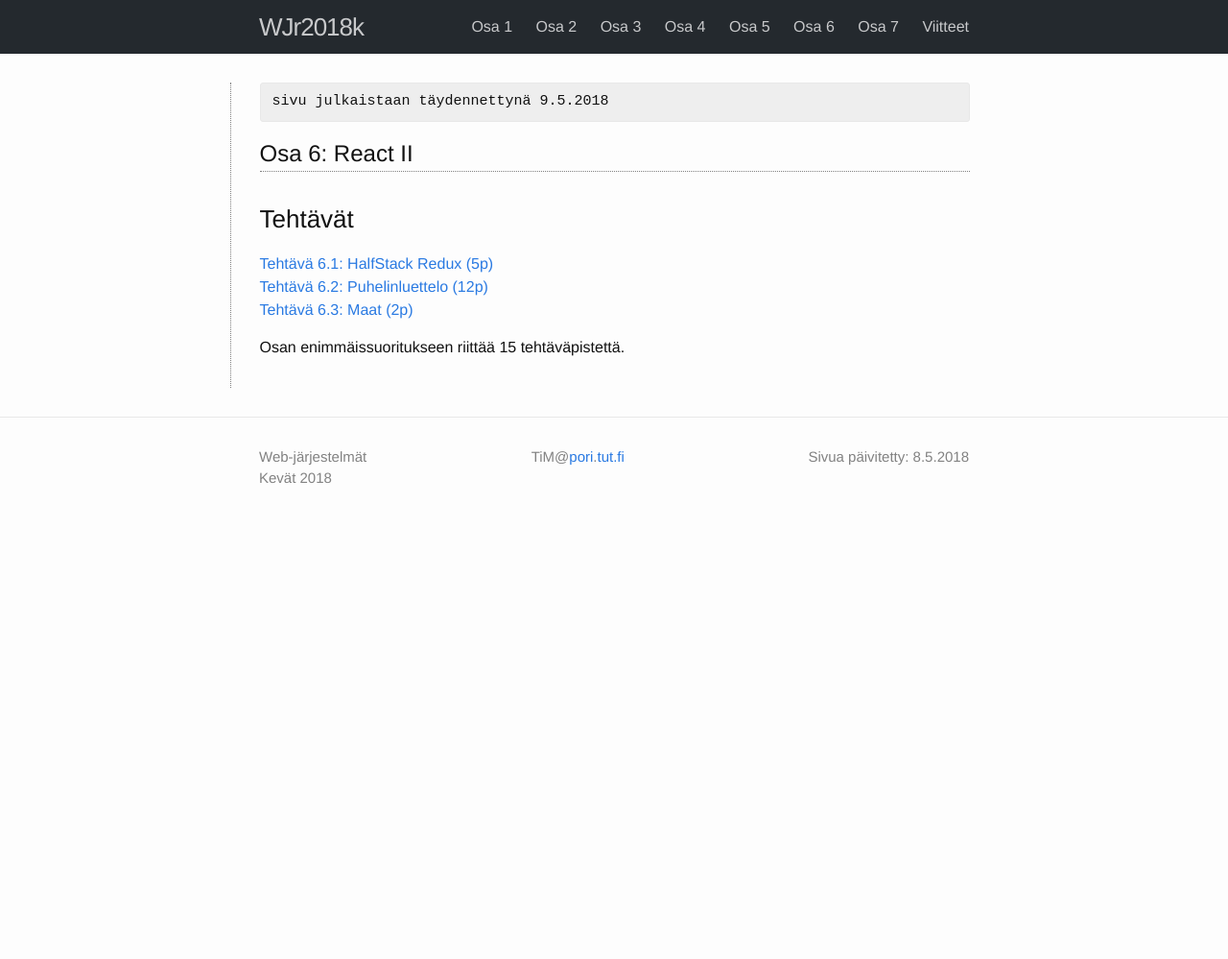
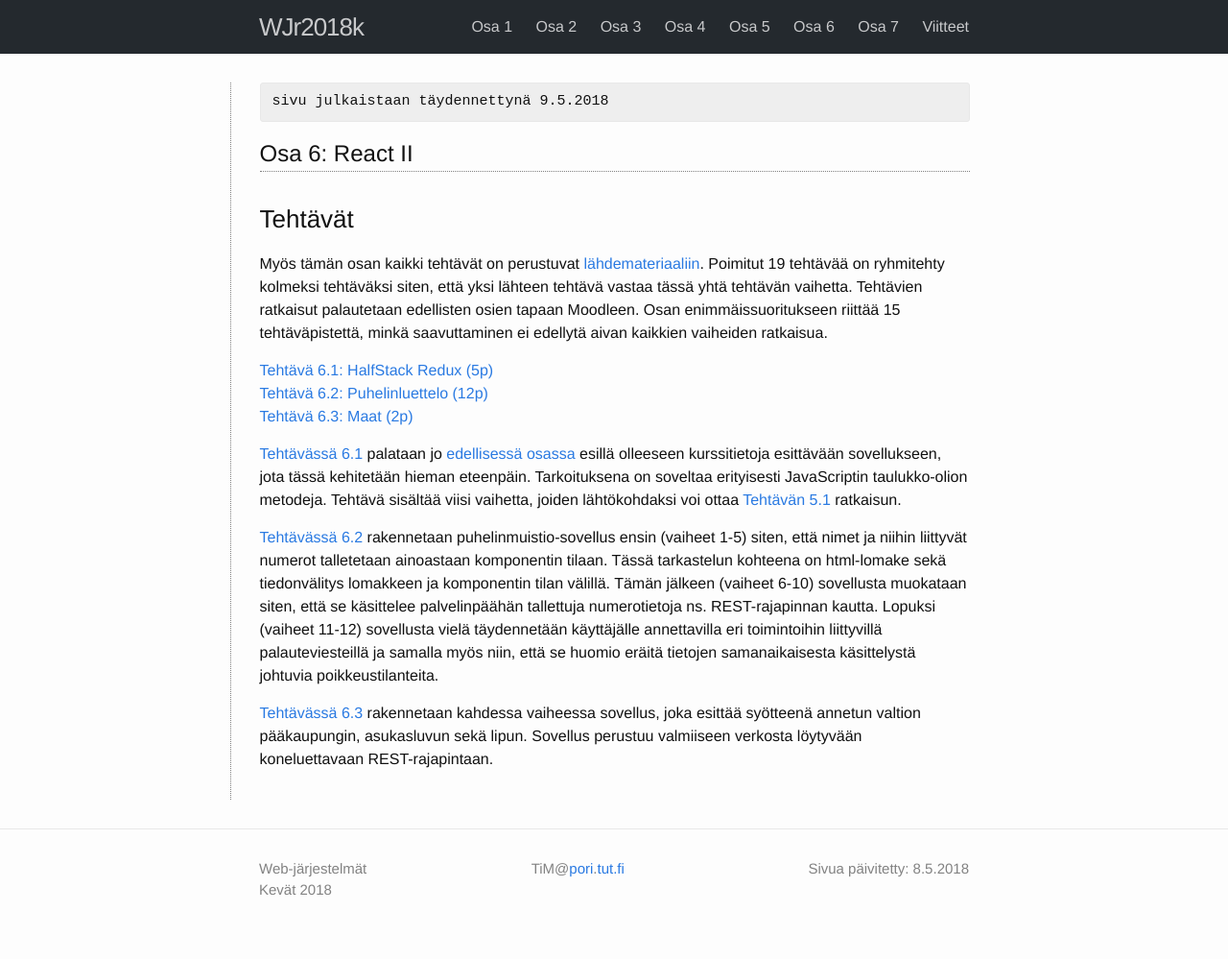
Before and after one commit to timedu/wjr2018k, a Jekyll site: the page built from docs/_osa6/index.md, in a window 1280 px wide. Shown: the whole page at 96% size. Built offline with Jekyll 4.4.1, drawn with Linux system fonts in a browser that asks for light colours; before the commit the page ends 900 px from its top, so only the background shows below that.

Commit message:
ex intros

```diff
--- a/docs/_osa6/index.md
+++ b/docs/_osa6/index.md
@@ -10,7 +10,14 @@ julkaisu: täydennettynä 9.5.2018
 
 ### Tehtävät
 
+Myös tämän osan kaikki tehtävät on perustuvat [lähdemateriaaliin](https://fullstackopen.github.io/tehtävät/#osa-2). Poimitut 19 tehtävää on ryhmitehty kolmeksi tehtäväksi siten, että yksi lähteen tehtävä vastaa tässä yhtä tehtävän vaihetta. Tehtävien ratkaisut palautetaan edellisten osien tapaan Moodleen. Osan enimmäissuoritukseen riittää 15 tehtäväpistettä, minkä saavuttaminen ei edellytä aivan kaikkien vaiheiden ratkaisua.
 
 {% include exercises_list.md %}
 
-Osan enimmäissuoritukseen riittää 15 tehtäväpistettä.
+
+[Tehtävässä 6.1](tehtava61) palataan jo [edellisessä osassa](../osa5) esillä olleeseen kurssitietoja esittävään sovellukseen, jota tässä kehitetään hieman eteenpäin. Tarkoituksena on soveltaa erityisesti JavaScriptin taulukko-olion metodeja.
+Tehtävä sisältää viisi vaihetta, joiden lähtökohdaksi voi ottaa [Tehtävän 5.1](../osa5/tehtava51) ratkaisun.
+
+[Tehtävässä 6.2](tehtava62) rakennetaan puhelinmuistio-sovellus ensin (vaiheet 1-5) siten, että nimet ja niihin liittyvät numerot talletetaan ainoastaan komponentin tilaan. Tässä tarkastelun kohteena on html-lomake sekä tiedonvälitys lomakkeen ja komponentin tilan välillä. Tämän jälkeen (vaiheet 6-10) sovellusta muokataan siten, että se käsittelee palvelinpäähän tallettuja numerotietoja ns. REST-rajapinnan kautta. Lopuksi (vaiheet 11-12) sovellusta vielä täydennetään käyttäjälle annettavilla eri toimintoihin liittyvillä palauteviesteillä ja samalla myös niin, että se huomio eräitä tietojen samanaikaisesta käsittelystä johtuvia poikkeustilanteita.
+
+[Tehtävässä 6.3](tehtava63) rakennetaan kahdessa vaiheessa sovellus, joka esittää syötteenä annetun valtion pääkaupungin, asukasluvun sekä lipun. Sovellus perustuu valmiiseen verkosta löytyvään koneluettavaan REST-rajapintaan.
```
